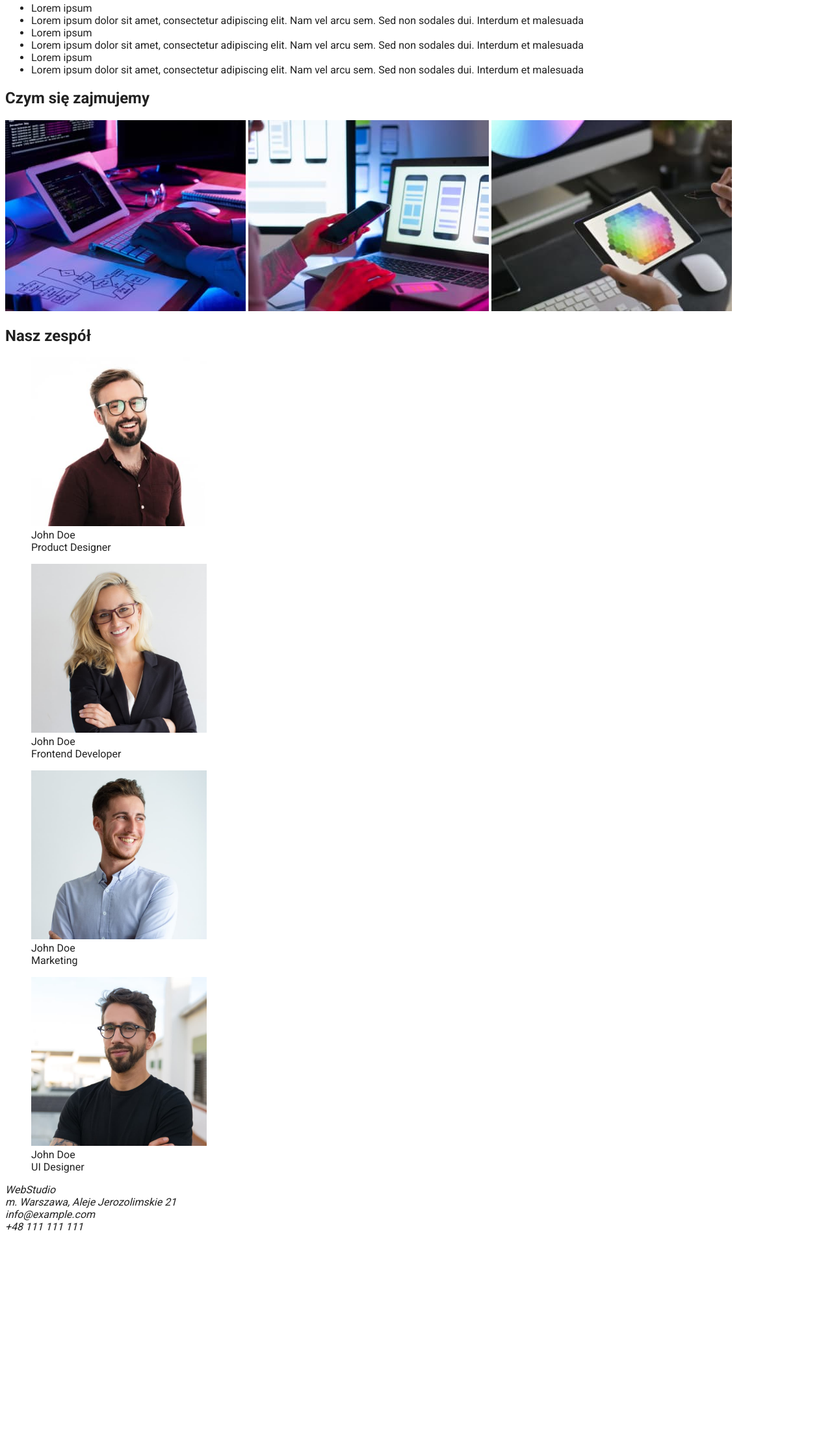
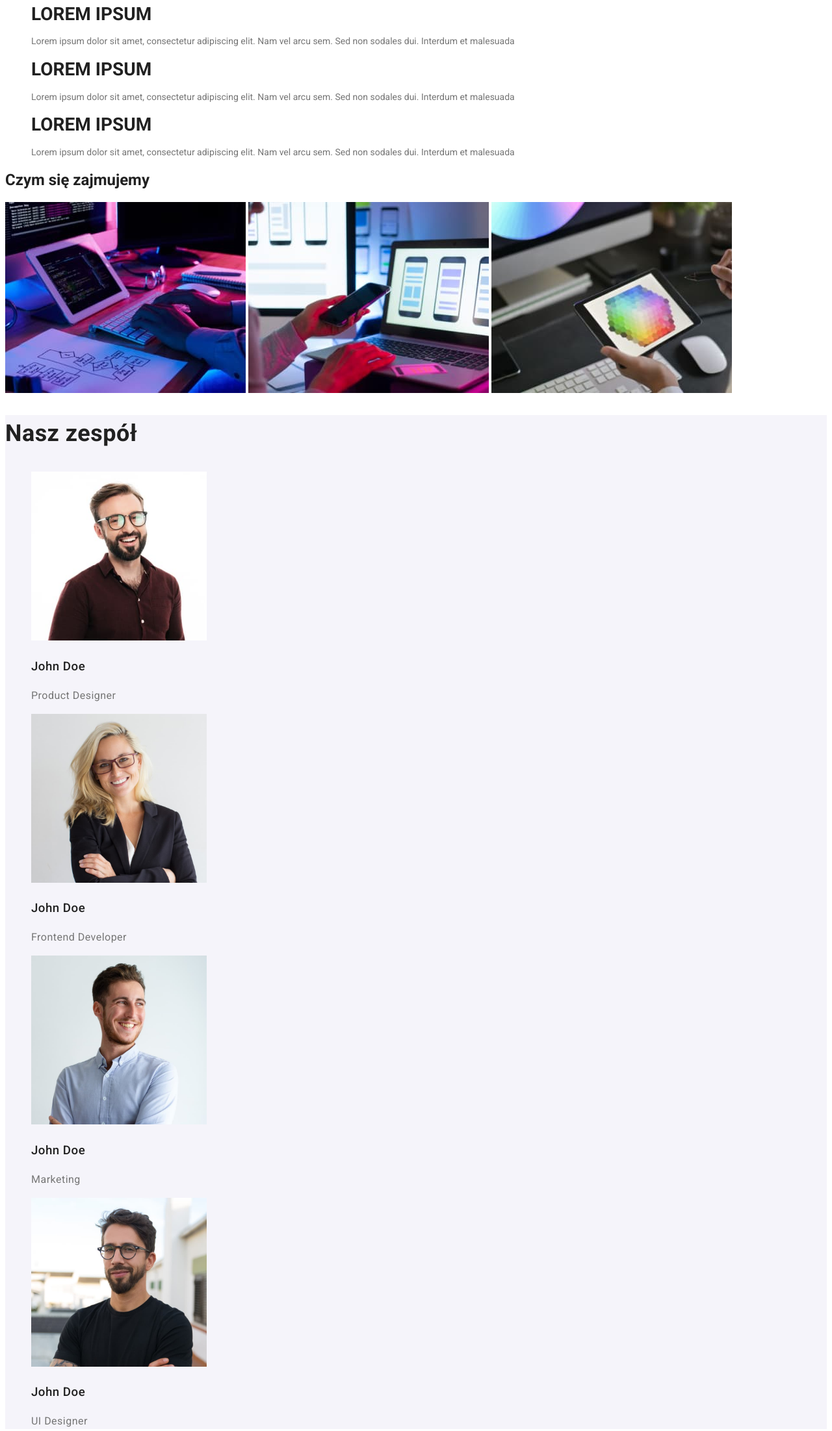
Before and after one commit to Zuza29/goit-markup-hw-02, a plain HTML site: page index.html in a window 1280 px wide. Shown: the part 577-2780 px from the top of the page at 65% size. Before the commit the page ends 2483 px from the top, so only its background shows below. Drawn offline with Linux system fonts and the light colour scheme.

Commit message:
Corrected semantics

```diff
--- a/index.html
+++ b/index.html
@@ -31,13 +31,13 @@
         <h1>Efektywne rozwiązania dla waszego biznesu</h1>
         <button type="button">Zamów usługę</button>
       </div>
-      <div>
+      <div class="main-page-mid-1">
         <ul>
-          <li>Lorem ipsum</li>
+          <li><h1>Lorem ipsum</h1></li>
           <li>Lorem ipsum dolor sit amet, consectetur adipiscing elit. Nam vel arcu sem. Sed non sodales dui. Interdum et malesuada</li>
-          <li>Lorem ipsum</li>
+          <li><h1>Lorem ipsum</h1></li>
           <li>Lorem ipsum dolor sit amet, consectetur adipiscing elit. Nam vel arcu sem. Sed non sodales dui. Interdum et malesuada</li>
-          <li>Lorem ipsum</li>
+          <li><h1>Lorem ipsum</h1></li>
           <li>Lorem ipsum dolor sit amet, consectetur adipiscing elit. Nam vel arcu sem. Sed non sodales dui. Interdum et malesuada</li>
         </ul>
       </div>
@@ -62,7 +62,7 @@
           height="294"
         />
       </div>
-      <div>
+      <div class="main-page-mid-2">
         <h2>Nasz zespół</h2>
         <figure>
           <img
@@ -71,7 +71,7 @@
             width="270"
             height="260"
           />
-          <figcaption>John Doe<br />Product Designer</figcaption>
+          <figcaption><h3>John Doe</h3>Product Designer</figcaption>
         </figure>
         <figure>
           <img
@@ -80,7 +80,7 @@
             width="270"
             height="260"
           />
-          <figcaption>John Doe<br />Frontend Developer</figcaption>
+          <figcaption><h3>John Doe</h3>Frontend Developer</figcaption>
         </figure>
         <figure>
           <img
@@ -89,7 +89,7 @@
             width="270"
             height="260"
           />
-          <figcaption>John Doe<br />Marketing</figcaption>
+          <figcaption><h3>John Doe</h3>Marketing</figcaption>
         </figure>
         <figure>
           <img
@@ -98,16 +98,17 @@
             width="270"
             height="260"
           />
-          <figcaption>John Doe<br />UI Designer</figcaption>
+          <figcaption><h3>John Doe</h3>UI Designer</figcaption>
         </figure>
       </div>
     </main>
-    <footer>
+    <footer class="footer">
       <address>
-        WebStudio <br />
-        m. Warszawa, Aleje Jerozolimskie 21 <br />
-        info@example.com <br />
-        +48 111 111 111
+        <span class="logo logo-blue">Web</span>
+        <span class="logo logo-white">Studio</span><br />
+        <span class="address-street">m. Warszawa, Aleje Jerozolimskie 21</span><br />
+        <a href="mailto:info@devstudio.com" class="contact-bottom">info@example.com</a><br />
+        <a href="tel:+48111111111" class="contact-bottom">+48 111 111 111</a>
       </address>
     </footer>
   </body>
```
